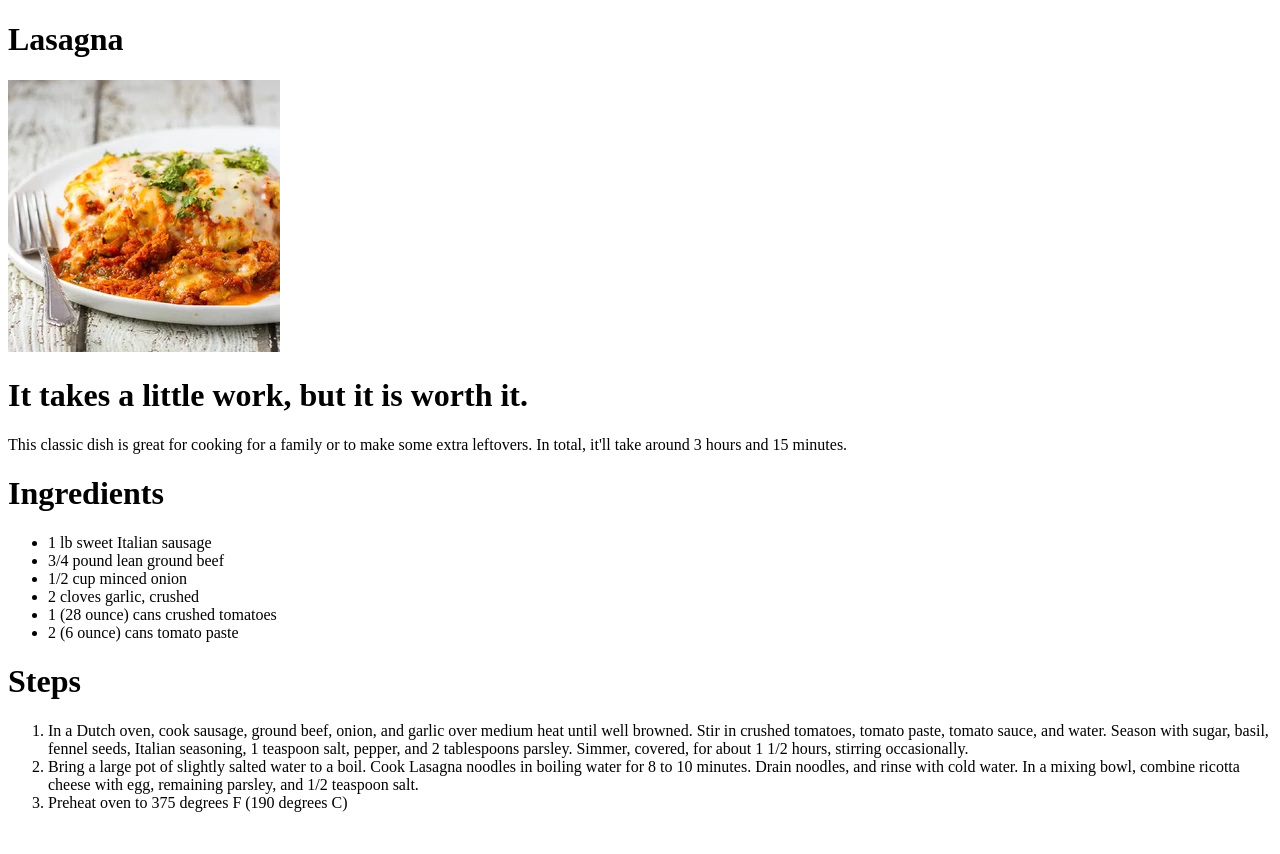
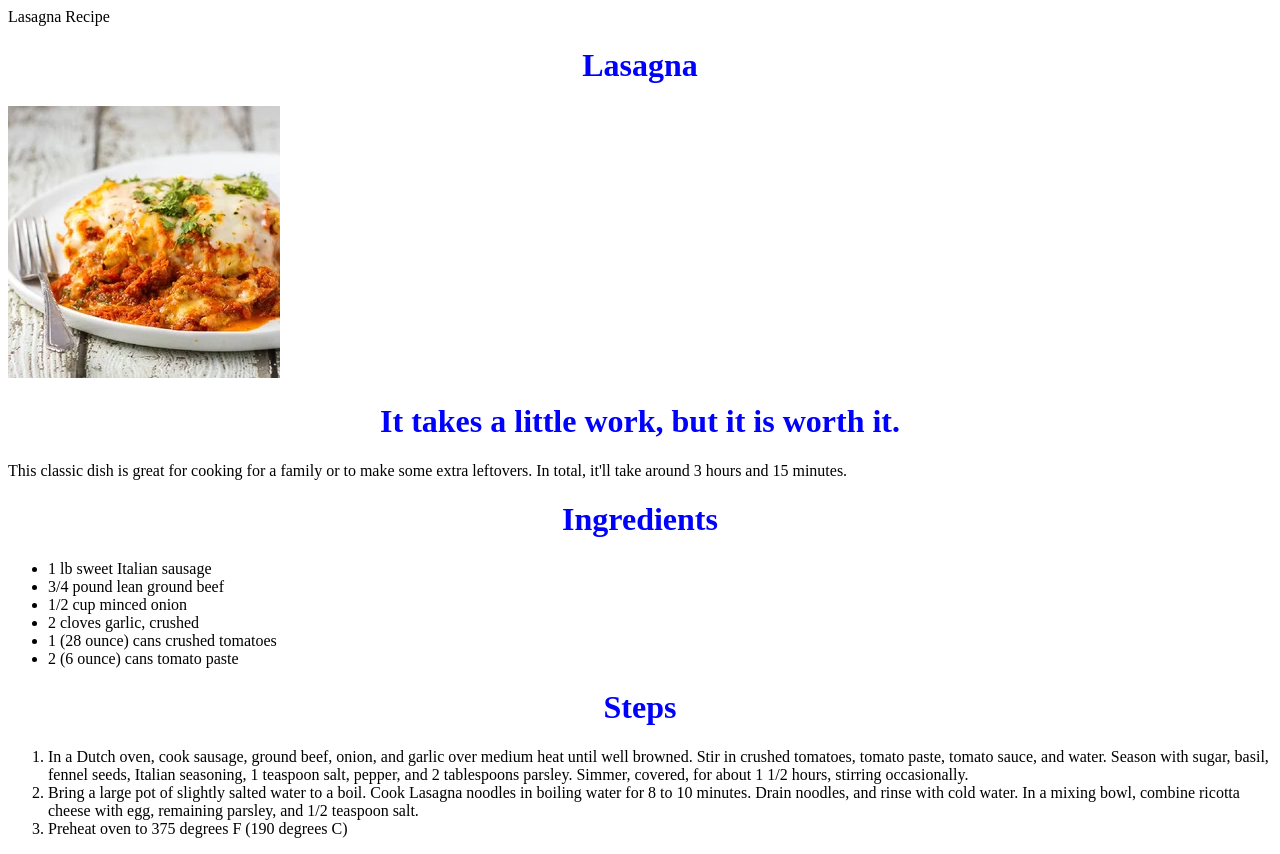
Before and after one commit to kaleb-garity/odin-recipes, a plain HTML site: page recipes/lasagna/lasagna.html in a window 1280 px wide. Before the commit the page ends 828 px from the top, so only its background shows below. Drawn offline with Linux system fonts and the light colour scheme.

Commit message:
Added css to lasagna and pizza pages

```diff
--- a/recipes/lasagna/lasagna.html
+++ b/recipes/lasagna/lasagna.html
@@ -2,6 +2,7 @@
 <html lang="en">
 <head>
     <meta charset="UTF-8">
+    <link rel="stylesheet" href="style.css"
     <title>Lasagna Recipe</title>
 </head>
 
--- a/recipes/lasagna/style.css
+++ b/recipes/lasagna/style.css
@@ -1 +1,6 @@
 /* lasagna.html css */
+
+h1 {
+    color: blue;
+    text-align: center;
+}
```
